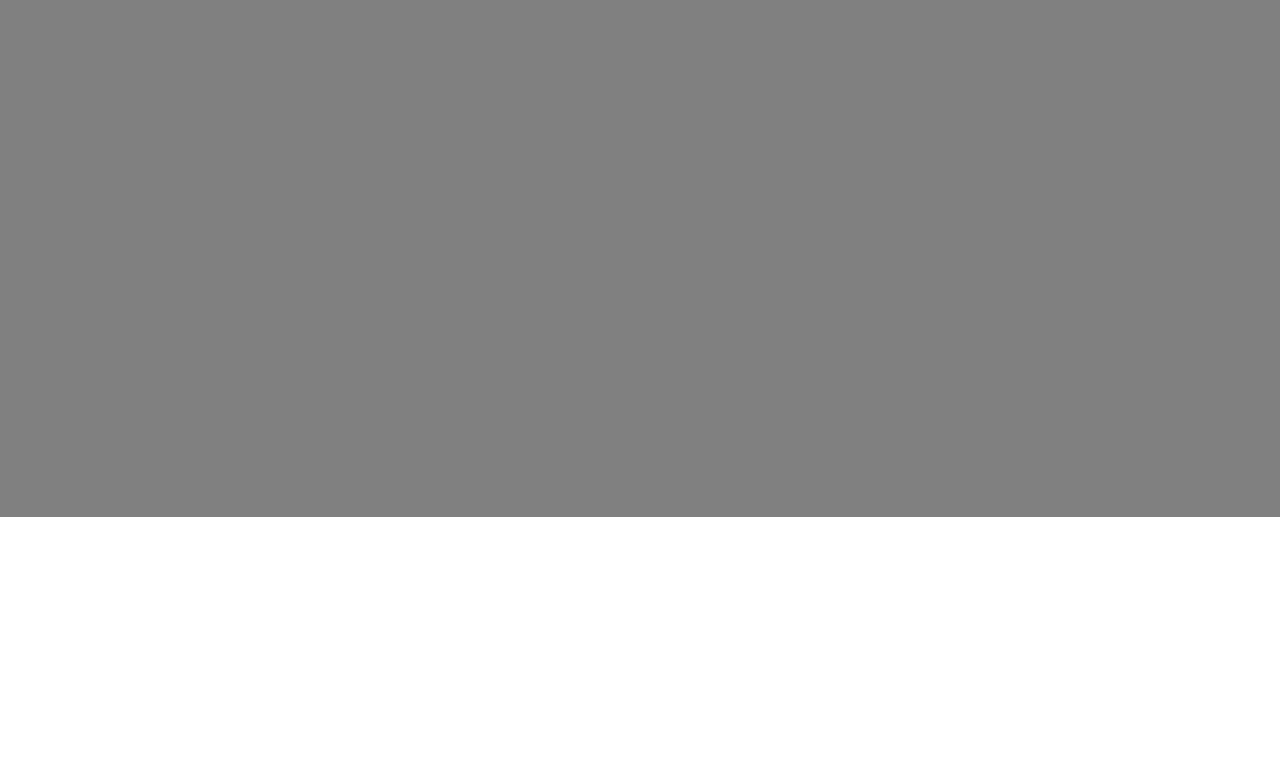
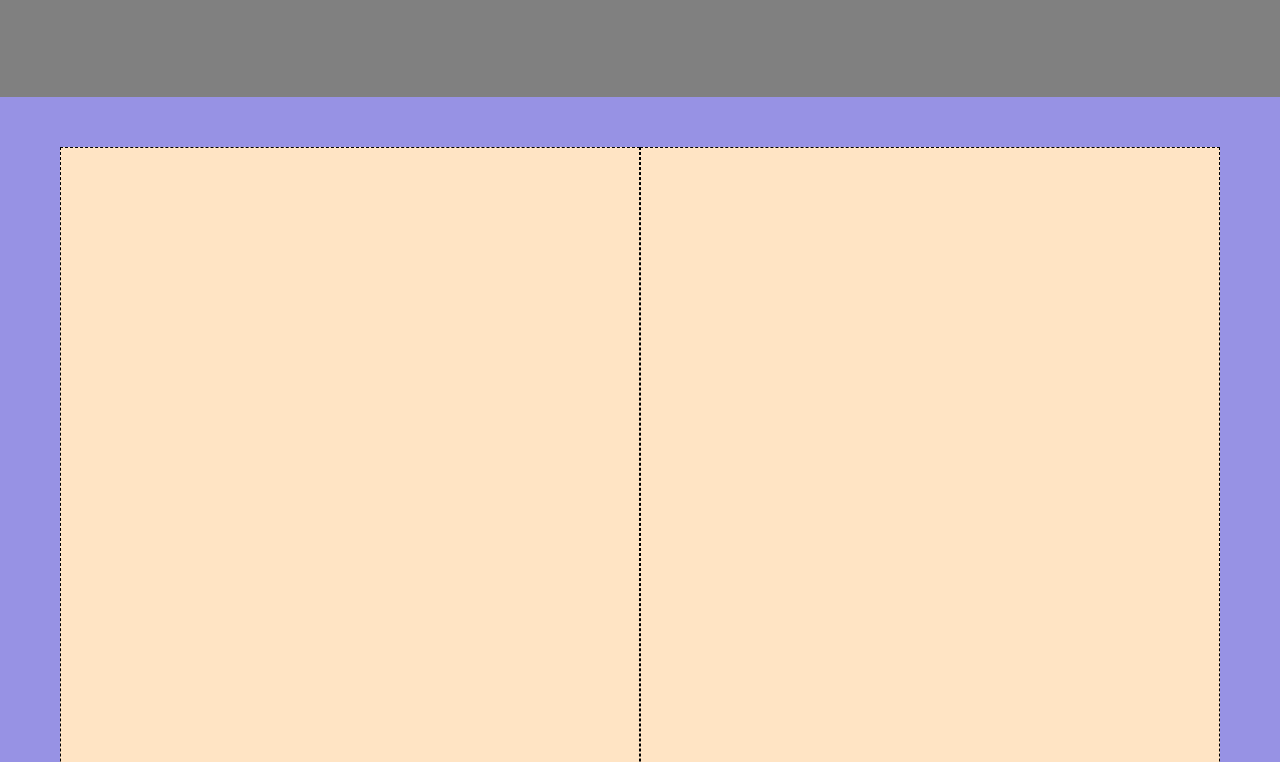
Before and after one commit to Domenico-Lo-Giudice/htmlcss-responsive-layout, a plain HTML site: page index.html in a window 1280 px wide. Shown: the part 757-1519 px from the top of the page. Before the commit the page ends 1274 px from the top, so only its background shows below. Drawn offline with Linux system fonts and the light colour scheme.

Commit message:
Add base second section + query file

```diff
--- a/css/style.css
+++ b/css/style.css
@@ -20,28 +20,52 @@ header {
 
 
 .first-section {
-    height: 1200px;
     background-color: grey;
 }
 
 .big-card {
     height: 300px;
-    width: calc(100%/3*2 - 30px);
+    width: calc(100% / 3 * 2 - 30px);
+
+    /* debug */
     background-color: #B5DDFF;
 }
 
 .small-card {
     height: 300px;
-    width: calc(100%/3 - 30px);
+    width: calc(100% / 3 - 30px);
+
+    /* debug */
     background-color: red;
 }
 
 .card-container  {
-    padding: 50px;
+    padding: 50px 20px 100px 20px;
     display: flex;
     flex-wrap: wrap;
     gap: 30px;
 
+}
 
 
+.second-section {
+    background-color: #9792E4;
 }
+
+
+.col-container {
+    display: flex;
+    justify-content: center;
+    padding: 50px 20px 100px 20px;
+
+}
+
+.girl-col,.boy-col {
+
+    height: 800px;
+    width: 50%;
+
+    /* debug */
+    background-color: bisque;
+    border: 1px dashed black;
+}
--- a/index.html
+++ b/index.html
@@ -47,6 +47,16 @@
 	</section>
 
 
+	<section class="second-section">
+
+		<div class="col-container container">
+
+			<div class="girl-col"></div>
+			<div class="boy-col"></div>
+
+		</div>
+	</section>
+
 
 </body>
 
```
Also changed, not shown: css/query.css (added, +9 -0 lines).
